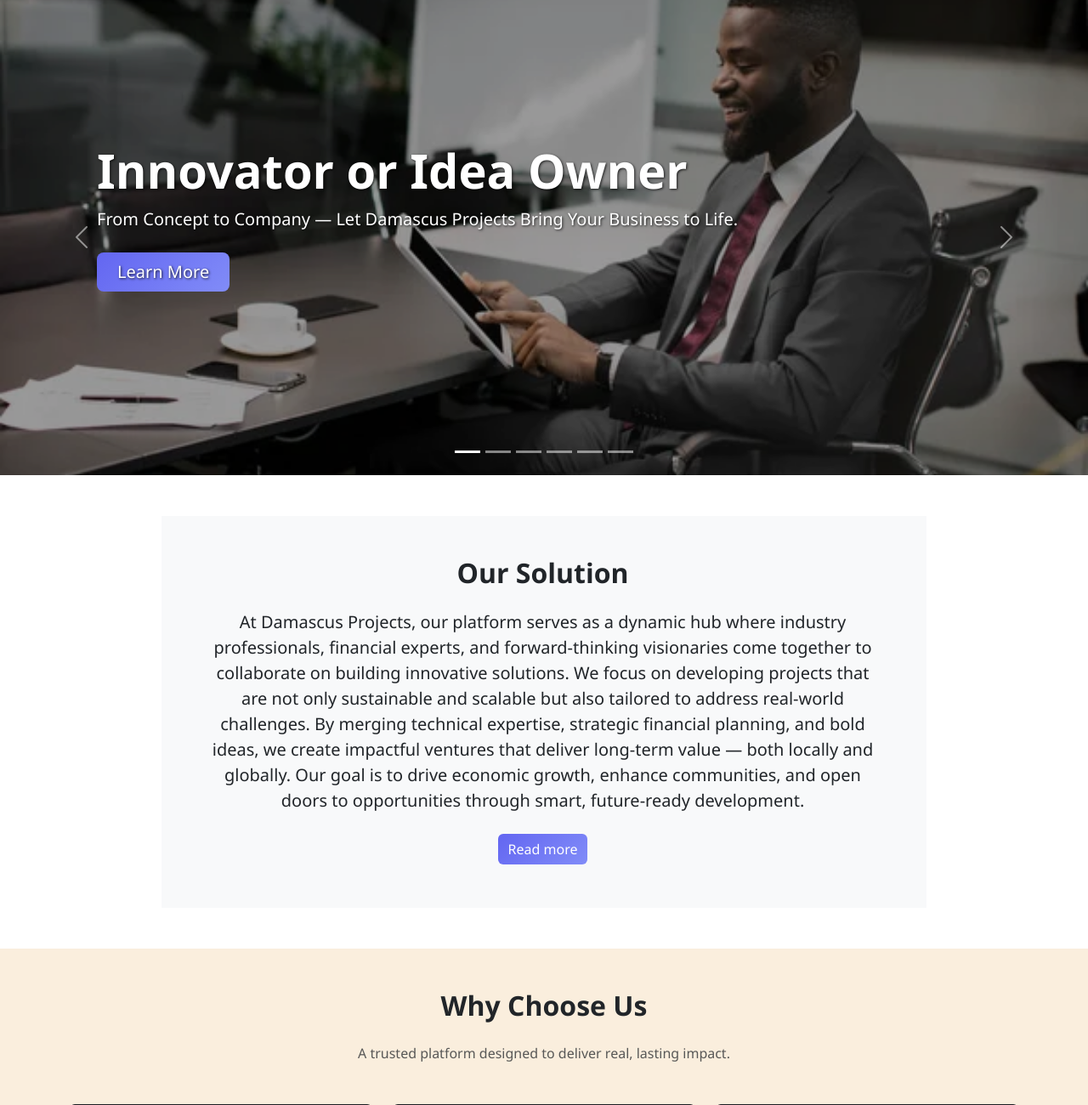
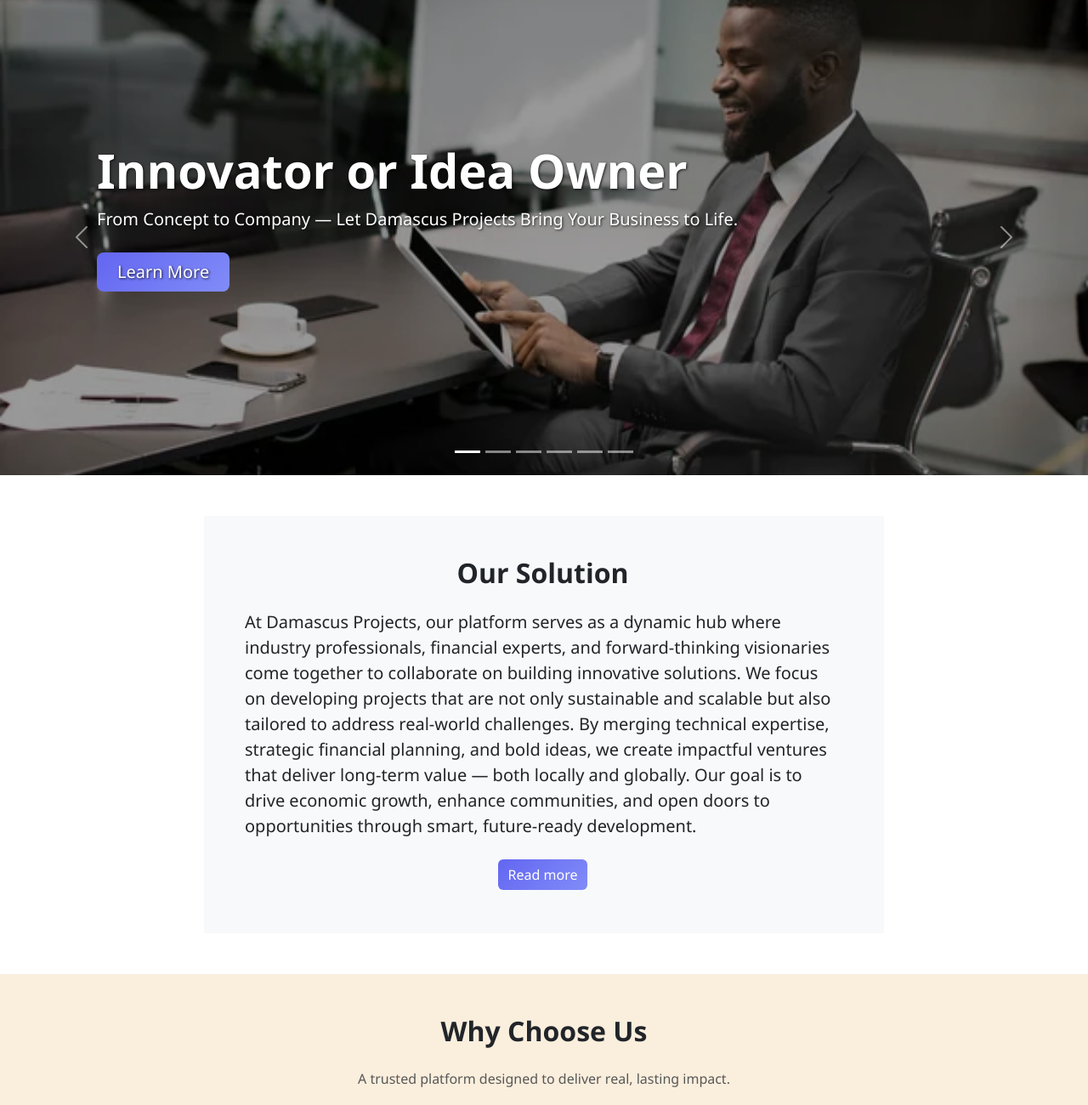
Before and after one commit to Abuqataada/damascusprojects, a Flask app: page / in a window 1280 px wide. Shown: the part 83-1383 px from the top of the page at 85% size. Run offline with Flask 3, Linux system fonts and the light colour scheme; some libraries are stand-ins or nearby versions.

Commit message:
fix solution text align to left

```diff
--- a/templates/index.html
+++ b/templates/index.html
@@ -134,9 +134,9 @@
 <!-- Our Solution Section -->
 <section class="py-5" id="our-solution">
   <div class="container">
-    <div class="solution-box p-5 bg-light mx-auto">
+    <div class="solution-box p-5 bg-light mx-auto" style="max-width: 800px;">
       <h2 class="fw-bold mb-4 text-center">Our Solution</h2>
-      <p class="lead text-center">
+      <p class="lead">
         At Damascus Projects, our platform serves as a dynamic hub where industry professionals, financial experts, and forward-thinking visionaries come together to collaborate on building innovative solutions. We focus on developing projects that are not only sustainable and scalable but also tailored to address real-world challenges. By merging technical expertise, strategic financial planning, and bold ideas, we create impactful ventures that deliver long-term value — both locally and globally. Our goal is to drive economic growth, enhance communities, and open doors to opportunities through smart, future-ready development.
       </p>
       <div class="text-center mt-4">
```
